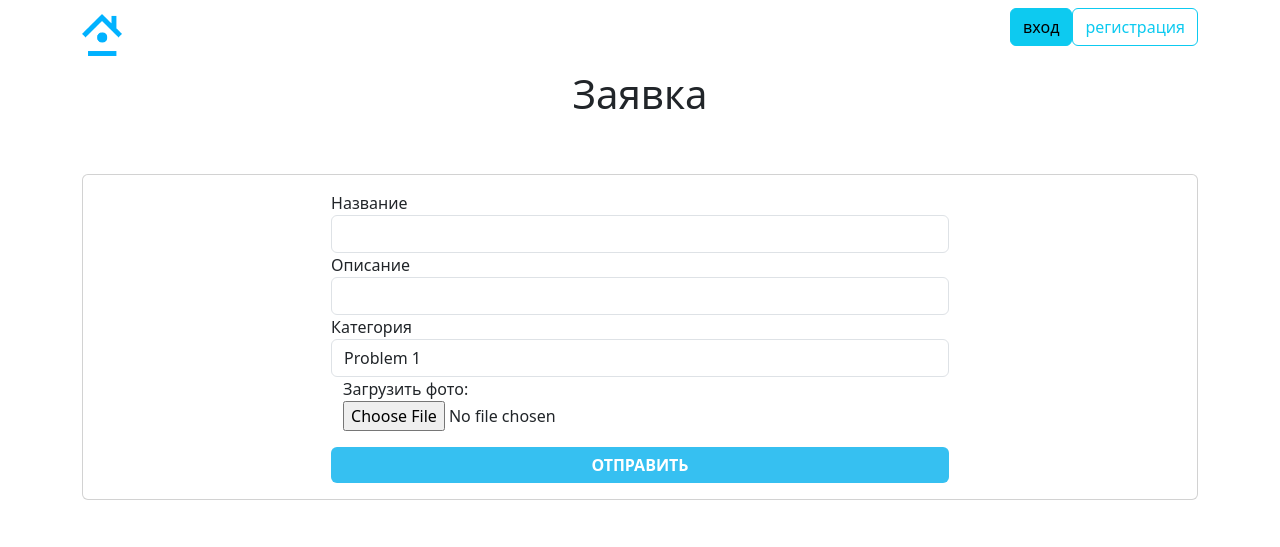
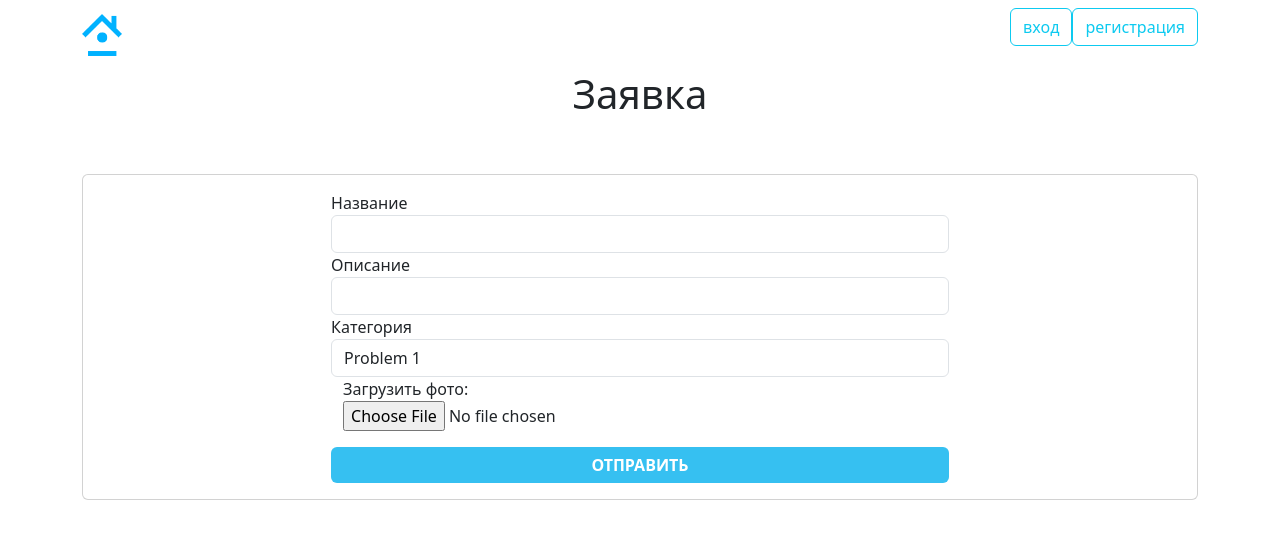
Before and after one commit to ALonelyKing89/1, a PHP site: page /request.php in a window 1280 px wide. Shown: the top 547 px of the page. Run offline with PHP 8.4, Linux system fonts and the light colour scheme; data comes from the database, SQL or seed files in the repository; some libraries are stand-ins or nearby versions.

Commit message:
Update header.php

```diff
--- a/template/header.php
+++ b/template/header.php
@@ -21,7 +21,7 @@
       }else{
         if ($url != '/login.php'){
       ?>
-        <a href="login.php" class="btn btn-info">вход</a>
+        <a href="login.php" class="btn btn-outline-info">вход</a>
         <?
         }
         if ($url != '/register.php'){
```
